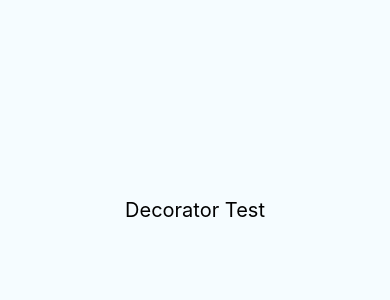
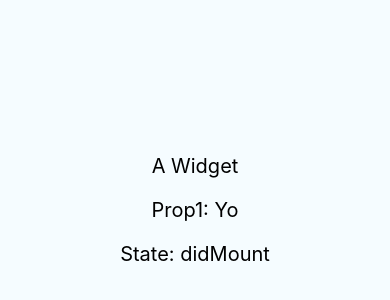
Before and after one commit to 4thjuly/Decorators-Test-1, a React Native app: screen / in a window 390 px wide. Shown: the part 212-512 px from the top of the page. Built offline with nearby package versions, Linux system fonts and the light colour scheme.

Commit message:
Add basic props and state

```diff
--- a/src/App.tsx
+++ b/src/App.tsx
@@ -1,12 +1,14 @@
 import * as React from 'react';
 import { Platform, StyleSheet, Text, View } from 'react-native';
+import { Widget } from './Widget';
 
-export default class App extends React.Component<object, object> {
+interface Props { }
+interface State { }
+
+export default class App extends React.Component<Props, State> {
   render() {
     return (
-      <View style={styles.container}>
-        <Text style={styles.text}> Decorator Test </Text>
-      </View>
+      <Widget prop1='Yo' />
     );
   }
 }
--- /dev/null
+++ b/src/Widget.tsx
@@ -0,0 +1,45 @@
+import * as React from 'react';
+import { Platform, StyleSheet, Text, View } from 'react-native';
+
+interface Props {
+  prop1: string
+}
+
+interface State {
+  state1: string
+}
+
+export class Widget extends React.Component<Props, State> {
+  constructor(props) {
+    super(props);
+    this.state = { state1: 'constructor'};
+  }
+
+  componentDidMount() {
+    this.setState( { state1: 'didMount' });
+  }
+
+  render() {
+    return (
+      <View style={styles.container}>
+        <Text style={styles.text}> A Widget </Text>
+        <Text style={styles.text}> Prop1: { this.props.prop1  } </Text>
+        <Text style={styles.text}> State: { this.state.state1  } </Text>
+      </View>
+    );
+  }
+}
+
+const styles = StyleSheet.create({
+  container: {
+    flex: 1,
+    justifyContent: 'center',
+    alignItems: 'center',
+    backgroundColor: '#F5FCFF',
+  },
+  text: {
+    fontSize: 20,
+    textAlign: 'center',
+    margin: 10,
+  },
+});
```
